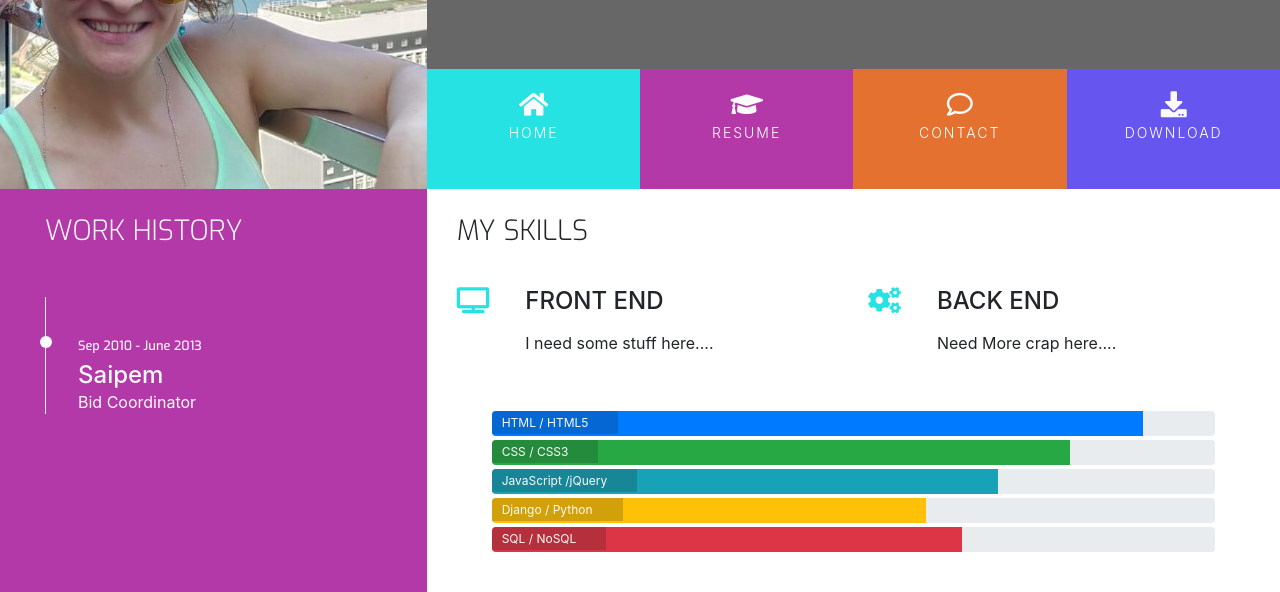
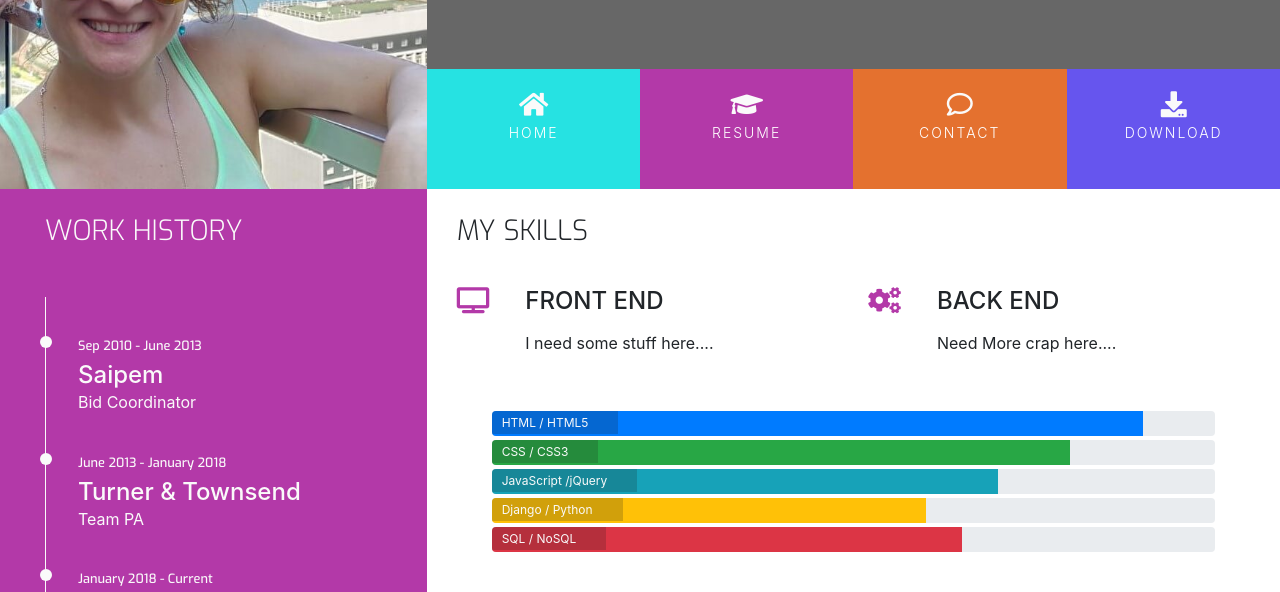
Before and after one commit to YoannaLa/YoannaLazarekPortfolio, a plain HTML site: page resume.html in a window 1280 px wide. Shown: the part 180-772 px from the top of the page. Drawn offline with nearby package versions, Linux system fonts and the light colour scheme.

Commit message:
added resume.html content

```diff
--- a/assets/css/style.css
+++ b/assets/css/style.css
@@ -276,6 +276,10 @@ footer {
     color: #fafafa;
     margin-bottom:50px;
 }
+.skill-reasons-icon {
+    color:#b339a8;
+    font-size: 26px;
+}
 
 .timeline-item {
     padding: 4em 2em 0em 2em;
@@ -315,3 +319,7 @@ footer {
     background: #fafafa;
 
 }
+
+.history-item {
+    margin-bottom: 30px;
+}
--- a/resume.html
+++ b/resume.html
@@ -51,10 +51,21 @@
                 <div class="row"></div>
                     <div class="col-12">
                     <h3 class="history-heading uppercase"> Work history </h3>
-                <div class="timeline-item" data-dates="Sep 2010 - June 2013">
+                <div class="history-item">
+                    <div class="timeline-item" data-dates="Sep 2010 - June 2013">
                     <h4> Saipem </h4>
                     <p> Bid Coordinator </p>
                 </div>
+                <div class="timeline-item" data-dates="June 2013 - January 2018">
+                    <h4> Turner & Townsend </h4>
+                    <p> Team PA </p>
+                </div>
+                <div class="timeline-item" data-dates="January 2018 - Current">
+                    <h4> FEC </h4>
+                    <p> Project Coordinator </p>
+                </div>
+            </div>
+
             </div>
         </div>
 
@@ -68,7 +79,7 @@
                     <div class="col-10 offset-1 offset-sm-0 col-sm-4 col-md-6">
                         <div class="row">
                             <div class="col-2">
-                                <i class="three-reasons-icon fas fa-tv" aria-hidden="true"></i>
+                                <i class="skill-reasons-icon fas fa-tv" aria-hidden="true"></i>
                             </div>
                             <div class="col-10">
                                 <h4 class="three-reasons-heading uppercase">Front End</h4>
@@ -81,7 +92,7 @@
                     <div class="col-10 offset-1 offset-sm-0 col-sm-4 col-md-6">
                         <div class="row">
                             <div class="col-2">
-                                <i class="three-reasons-icon fas fa-cogs aria-hidden="true"></i>
+                                <i class="skill-reasons-icon fas fa-cogs aria-hidden="true"></i>
                             </div>
                             <div class="col-10">
                                 <h4 class="three-reasons-heading uppercase">Back End</h4>
```
